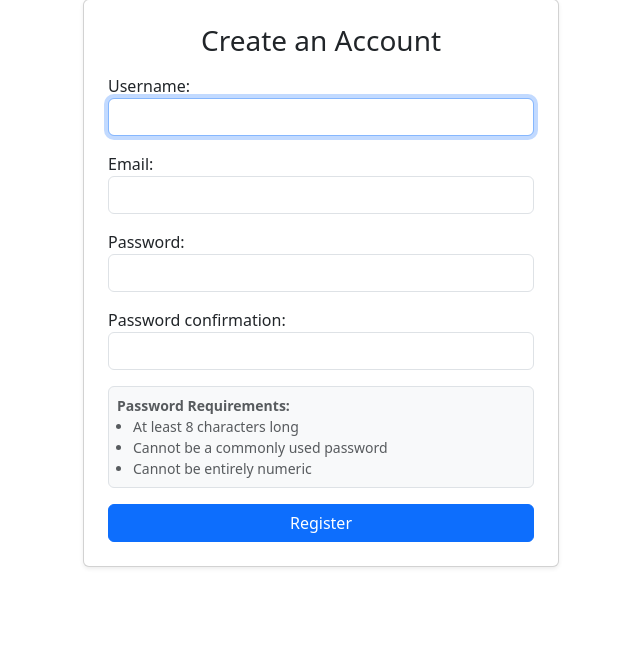
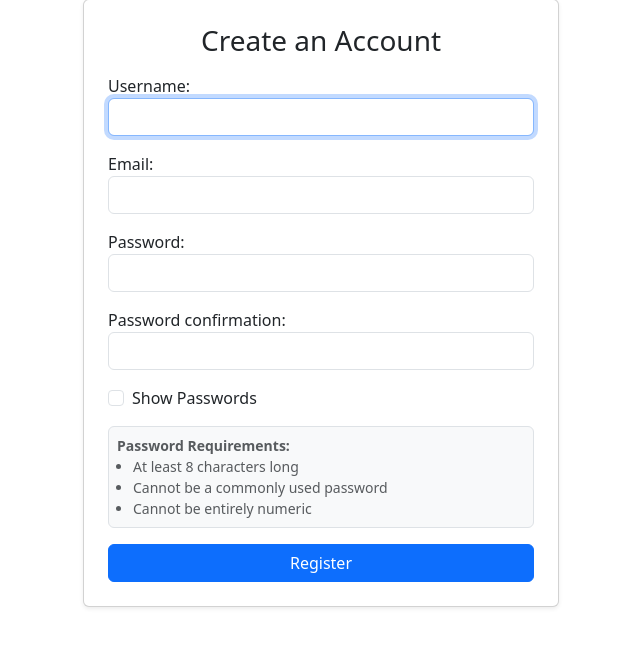
Before and after one commit to ayushwaghmare009-bit/tweetbar, a Django app: page /register/ in a window 1280 px wide. Shown: the part 81-728 px from the top of the page, without its empty margins (319-959 px from the left). Run offline with Django 5.2, Linux system fonts and the light colour scheme.

```diff
--- a/templates/registration/register.html
+++ b/templates/registration/register.html
@@ -6,7 +6,7 @@
     <div class="card-body p-4">
       <h3 class="text-center mb-3">Create an Account</h3>
 
-      <!-- Form Error Summary Alert -->
+      <!-- Form Error Alert Box -->
       {% if form.errors %}
         <div class="alert alert-danger">
           <strong>Please correct the errors below:</strong>
@@ -23,11 +23,19 @@
         </div>
       {% endif %}
 
-      <form method="post">
+      <form method="post" id="registerForm">
         {% csrf_token %}
         {{ form.as_p }}
 
-        <!-- Password Guidelines Helper Box -->
+        <!-- Show Passwords Checkbox -->
+        <div class="form-check mb-3">
+          <input class="form-check-input" type="checkbox" id="togglePasswordCheckbox">
+          <label class="form-check-label" for="togglePasswordCheckbox">
+            Show Passwords
+          </label>
+        </div>
+
+        <!-- Password Guidelines Box -->
         <div class="small text-muted mb-3 bg-light p-2 rounded border">
           <strong>Password Requirements:</strong>
           <ul class="mb-0 ps-3">
@@ -42,4 +50,23 @@
     </div>
   </div>
 </div>
+
+<!-- JavaScript to handle Show/Hide Password -->
+<script>
+  document.getElementById('togglePasswordCheckbox').addEventListener('change', function() {
+    const passwordFields = document.querySelectorAll('input[type="password"], input[data-toggle-password="true"]');
+    passwordFields.forEach(field => {
+      if (this.checked) {
+        if (field.type === 'password') {
+          field.type = 'text';
+          field.setAttribute('data-toggle-password', 'true');
+        }
+      } else {
+        if (field.getAttribute('data-toggle-password') === 'true') {
+          field.type = 'password';
+        }
+      }
+    });
+  });
+</script>
 {% endblock %}
```
